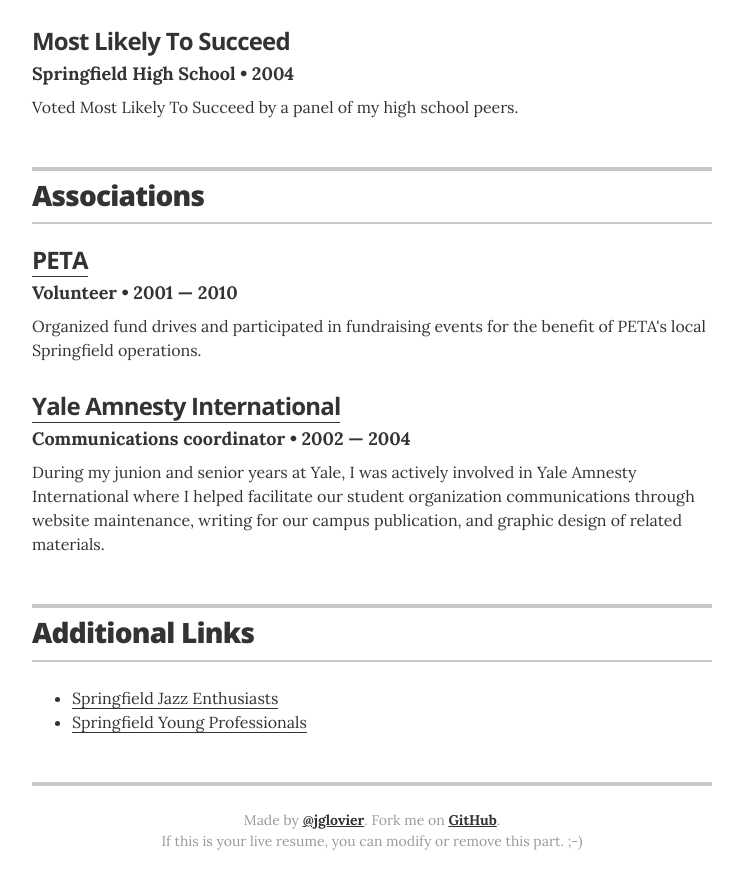
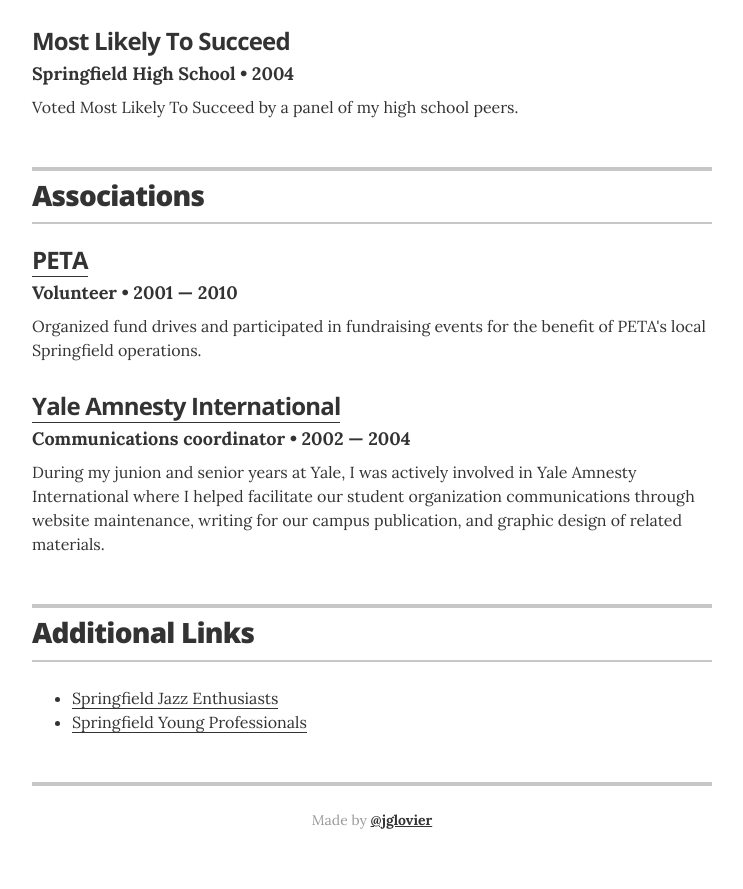
Before and after one commit to ffrafat/ffrafat.github.io, a Jekyll site: the page built from index.html, in a window 1280 px wide and 900 px high, scrolled down 2650 px. Shown: the top 889 px of the window, without its empty margins (268-1011 px from the left). Built offline with Jekyll 4.4.1, drawn with Linux system fonts in a browser that asks for light colours.

Commit message:
Update resume.html

```diff
--- a/_layouts/resume.html
+++ b/_layouts/resume.html
@@ -232,8 +232,7 @@
       {% endif %}
 
       <footer class="page-footer">
-        <p class="footer-line">Made by <a href="http://twitter.com/jglovier">@jglovier</a>. Fork me on <a href="https://github.com/jglovier/resume-template">GitHub</a>.</p>
-        <p class="footer-line">If this is your live resume, you can modify or remove this part. ;-)</p>
+        <p class="footer-line">Made by <a href="http://twitter.com/jglovier">@jglovier</a></p>
       </footer>
 
     </div>
```
